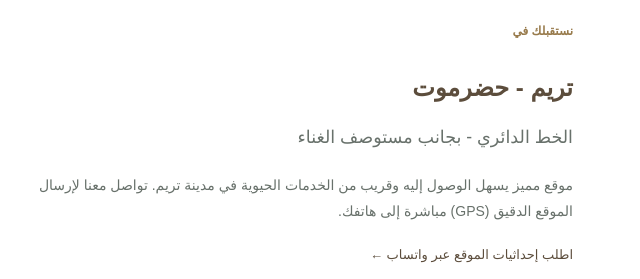
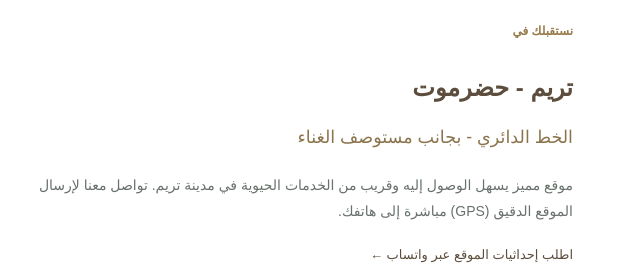
Before and after one commit to algmal214-sudo/HappyLife-Landing-Page, a plain HTML site: page index.html in a window 1280 px wide. Shown: the part 2960-3239 px from the top of the page, 627-1267 px from the left. Drawn offline with Linux system fonts and the light colour scheme; a web font is replaced by a local one.

Commit message:
Update index.html
Update subtitle color

```diff
--- a/index.html
+++ b/index.html
@@ -335,7 +335,7 @@ section.pad{padding:80px 0}
       <div>
         <span class="kicker">نستقبلك في</span>
         <h2><h1>تريم - حضرموت</h1>
-<p style="font-size: 1.1rem; color: var(--muted); margin-top: -10px;">
+<p style="font-size: 1.1rem; color: #8B744C; margin-top: -10px;">
   الخط الدائري - بجانب مستوصف الغناء
 </p></h2>
         <p>موقع مميز يسهل الوصول إليه وقريب من الخدمات الحيوية في مدينة تريم. تواصل معنا لإرسال الموقع الدقيق (GPS) مباشرة إلى هاتفك.</p>
```
